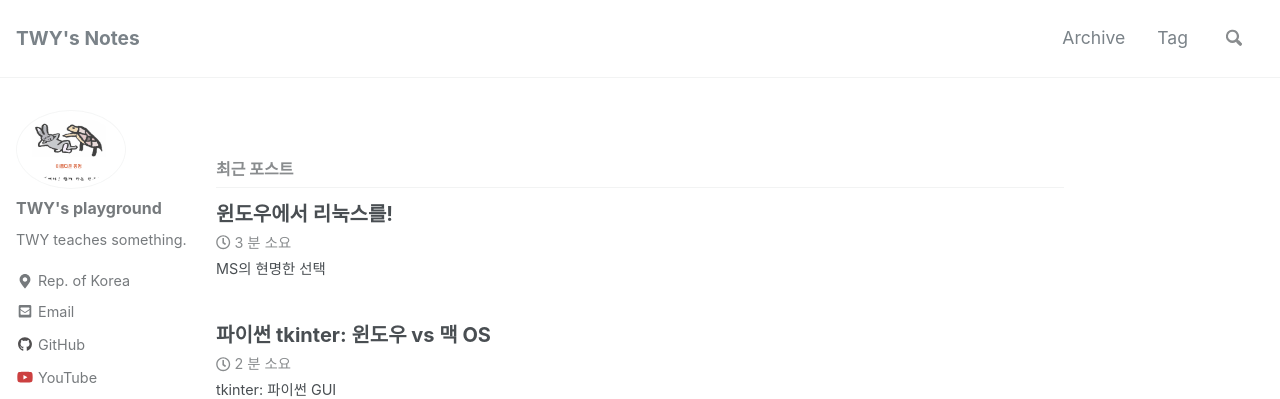
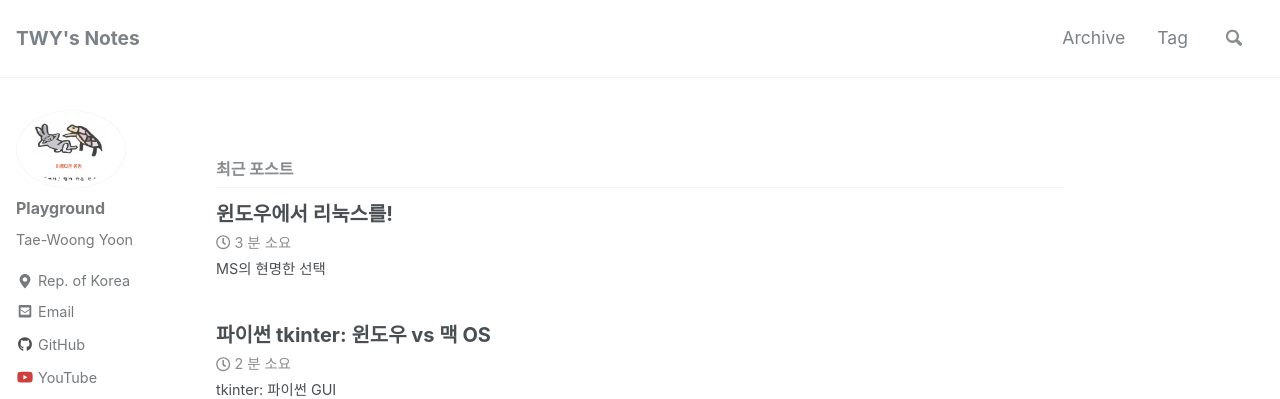
Before and after one commit to twy80/mkkim85.github.io, a Jekyll site: the page built from index.html, in a window 1280 px wide. Shown: the top 399 px of the page. Built offline with Jekyll 4.4.1, drawn with Linux system fonts in a browser that asks for light colours; nearby versions of some CDN libraries; the list of posts is cut into pages by our own code.

Commit message:
Update _config.yml

```diff
--- a/_config.yml
+++ b/_config.yml
@@ -100,9 +100,9 @@ analytics:
 
 # Site Author
 author:
-  name             : "TWY's playground"
+  name             : "Playground"
   avatar           : "/assets/images/bio-photo1.png"
-  bio              : "TWY teaches something."
+  bio              : "Tae-Woong Yoon"
   location         : "Rep. of Korea"
   email            : yoon.tw@gmail.com
   uri              :
```
